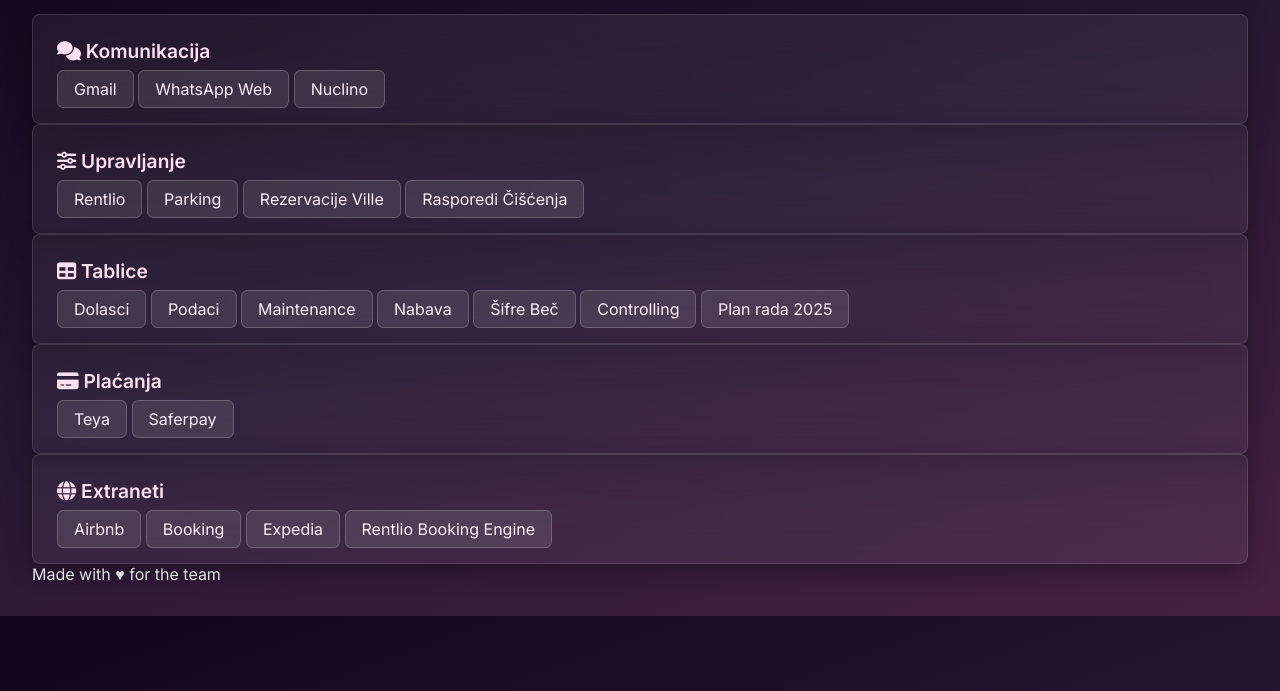
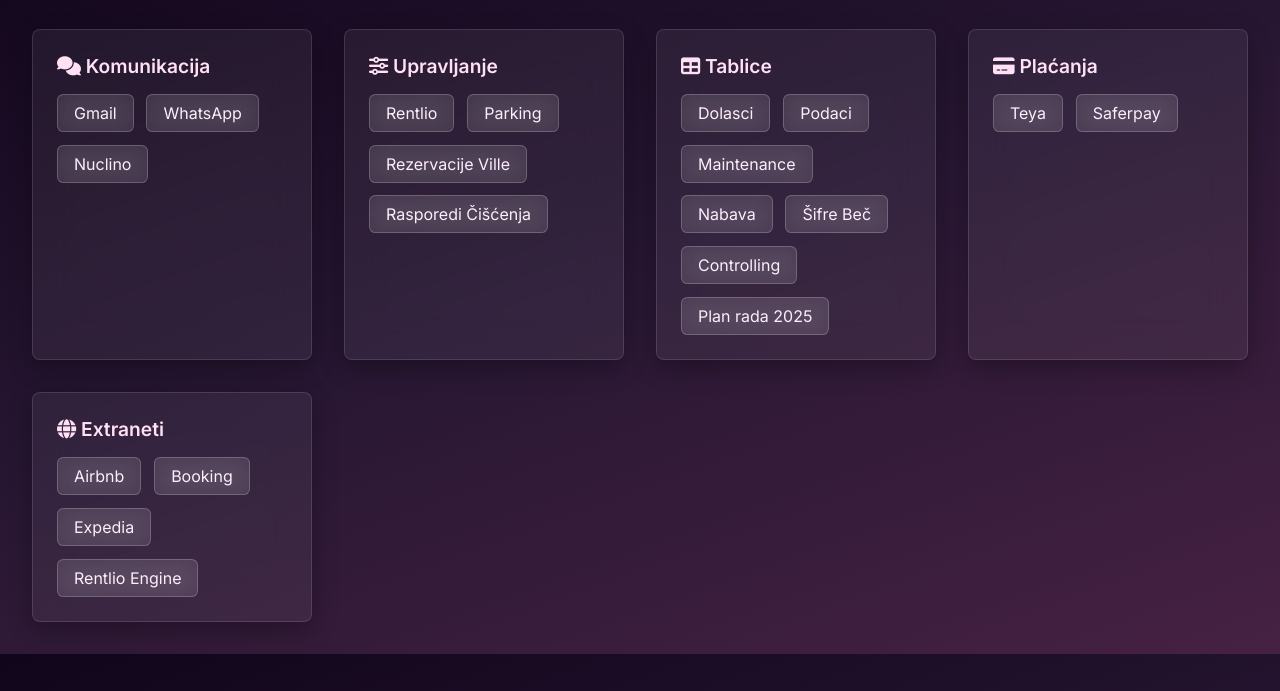
Before and after one commit to Beba2508/HospitalityHub, a plain HTML site: page index.html in a window 1280 px wide. Shown: the part 109-800 px from the top of the page. Drawn offline with Linux system fonts and the light colour scheme.

Commit message:
Update index.html

```diff
--- a/index.html
+++ b/index.html
@@ -1,30 +1,31 @@
 <!DOCTYPE html>
 <html lang="hr">
 <head>
-  <meta charset="UTF-8" />
-  <meta name="viewport" content="width=device-width, initial-scale=1.0" />
+  <meta charset="UTF-8">
+  <meta name="viewport" content="width=device-width, initial-scale=1.0">
   <title>Hospitality & Coordination Hub</title>
-  <link rel="stylesheet" href="style.css" />
+  <link rel="stylesheet" href="style.css">
   <script src="https://kit.fontawesome.com/93a76cab6e.js" crossorigin="anonymous"></script>
 </head>
 <body>
 
-  <div class="wrapper">
-    <h1>Hospitality & Coordination Hub</h1>
-    <p class="subtitle">zora sviće, dan se budi, dobro jutro, dobra butro!</p>
+  <h1 class="main-title">Hospitality & Coordination Hub</h1>
+  <p class="subtitle">zora sviće, dan se budi, dobro jutro, dobra butro!</p>
+
+  <div class="dashboard">
 
     <div class="card">
       <h2><i class="fas fa-comments"></i> Komunikacija</h2>
-      <div class="buttons">
-        <a href="https://mail.google.com/" target="_blank" class="btn">Gmail</a>
-        <a href="https://web.whatsapp.com/" target="_blank" class="btn">WhatsApp Web</a>
-        <a href="https://nuclino.com/" target="_blank" class="btn">Nuclino</a>
+      <div class="btn-group">
+        <a href="https://mail.google.com" class="btn">Gmail</a>
+        <a href="https://web.whatsapp.com" class="btn">WhatsApp</a>
+        <a href="https://nuclino.com" class="btn">Nuclino</a>
       </div>
     </div>
 
     <div class="card">
       <h2><i class="fas fa-sliders-h"></i> Upravljanje</h2>
-      <div class="buttons">
+      <div class="btn-group">
         <a href="#" class="btn">Rentlio</a>
         <a href="#" class="btn">Parking</a>
         <a href="#" class="btn">Rezervacije Ville</a>
@@ -34,7 +35,7 @@
 
     <div class="card">
       <h2><i class="fas fa-table"></i> Tablice</h2>
-      <div class="buttons">
+      <div class="btn-group">
         <a href="#" class="btn">Dolasci</a>
         <a href="#" class="btn">Podaci</a>
         <a href="#" class="btn">Maintenance</a>
@@ -47,7 +48,7 @@
 
     <div class="card">
       <h2><i class="fas fa-credit-card"></i> Plaćanja</h2>
-      <div class="buttons">
+      <div class="btn-group">
         <a href="#" class="btn">Teya</a>
         <a href="#" class="btn">Saferpay</a>
       </div>
@@ -55,15 +56,14 @@
 
     <div class="card">
       <h2><i class="fas fa-globe"></i> Extraneti</h2>
-      <div class="buttons">
+      <div class="btn-group">
         <a href="#" class="btn">Airbnb</a>
         <a href="#" class="btn">Booking</a>
         <a href="#" class="btn">Expedia</a>
-        <a href="#" class="btn">Rentlio Booking Engine</a>
+        <a href="#" class="btn">Rentlio Engine</a>
       </div>
     </div>
 
-    <footer>Made with ♥ for the team</footer>
   </div>
 
 </body>
```
